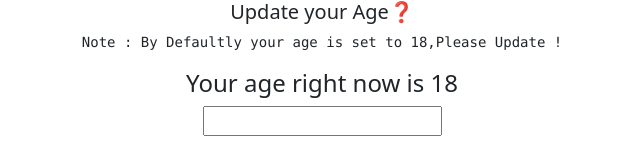
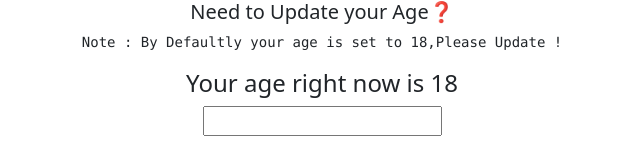
Before and after one commit to MarkDevram/Practice-React-All-Time, a React (Create React App) app: page / in a window 1280 px wide. Shown: the top 158 px of the page, without its empty margins (318-958 px from the left). Built offline with nearby package versions, Linux system fonts and the light colour scheme.

Commit message:
Logic added to input

```diff
--- a/src/Hooks in React/useReducer/UpdateAge.js
+++ b/src/Hooks in React/useReducer/UpdateAge.js
@@ -12,12 +12,14 @@ function UpdateAge() {
   const [state, dispatch] = useReducer(reducer, { age: 18 })
   return (
     <div>
-      <h5>Update your Age❓</h5>
+      <h5>Need to Update your Age❓</h5>
       <pre>Note : By Defaultly your age is set to 18,Please Update !</pre>
       <h4>Your age right now is {state.age}</h4>
       <input
+        type="number"
         onChange={function (e) {
-          userInput = e.target.value
+          console.log(e.target.value.length)
+          userInput = Number(e.target.value)
         }}
       />
       <br />
```
